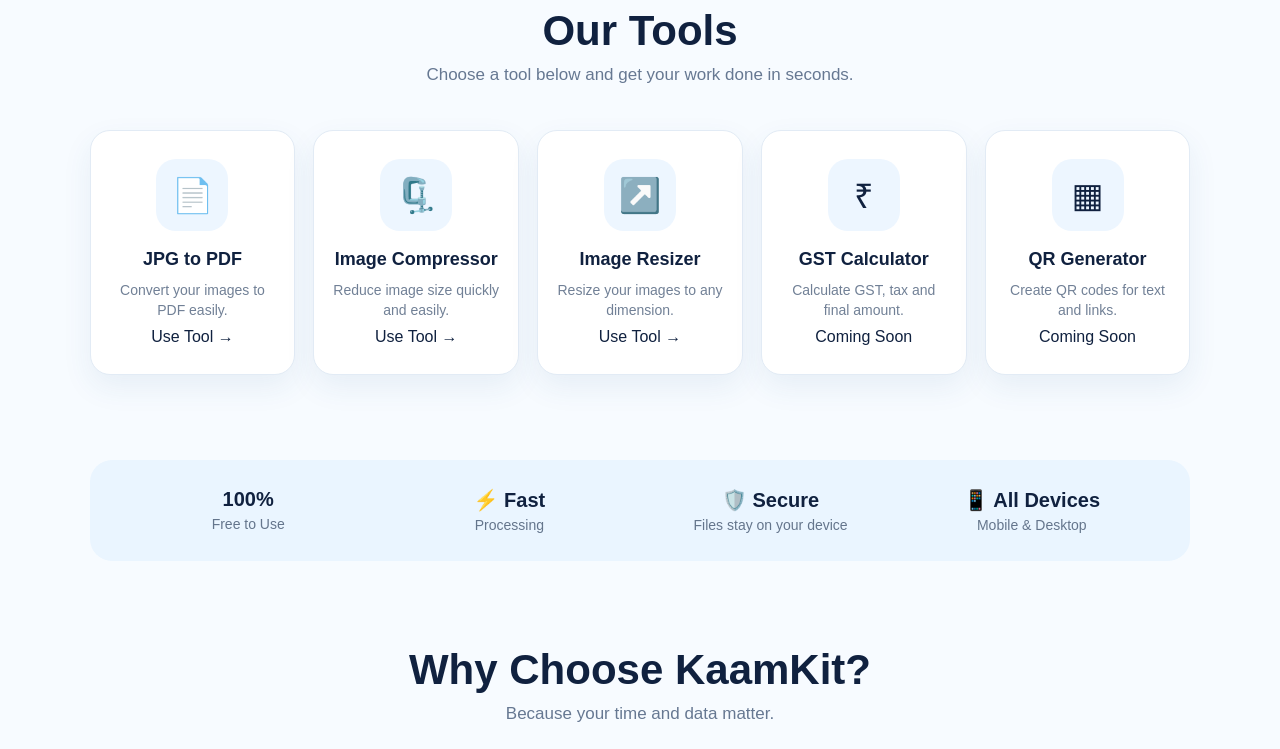
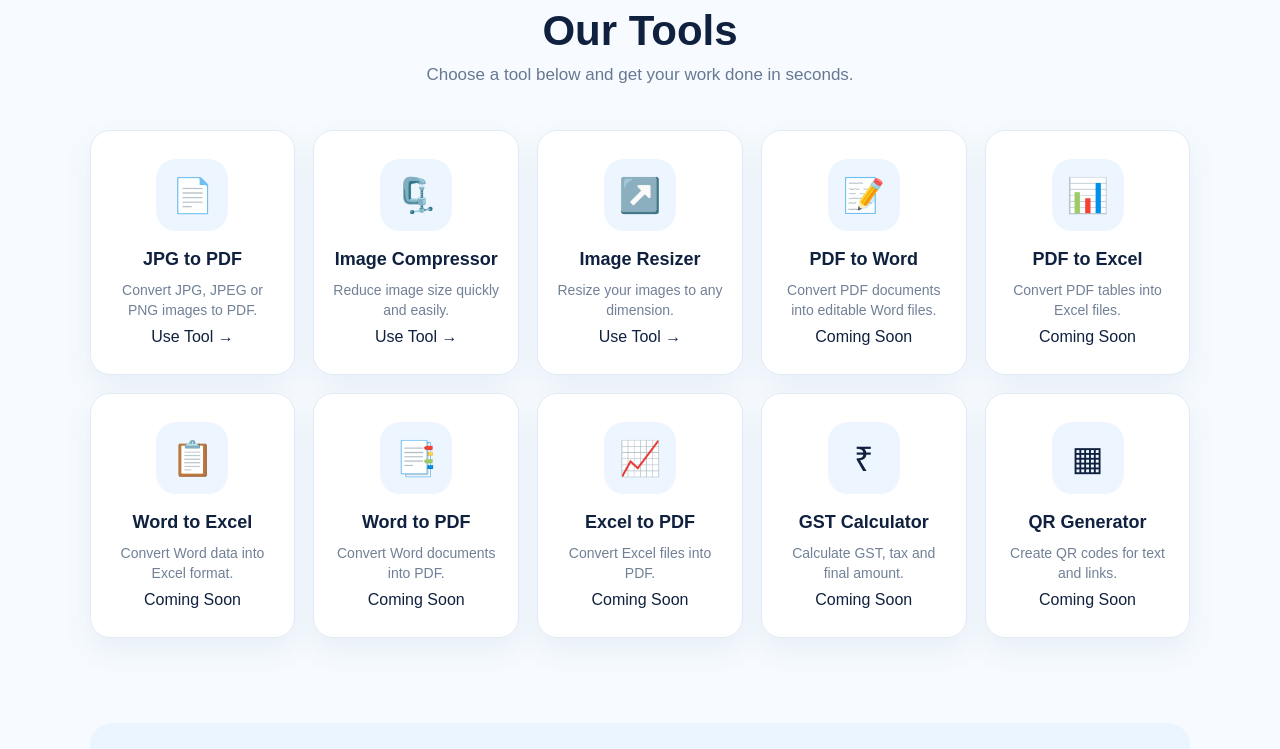
Before and after one commit to kaamkit/Kaamkit, a Next.js app: page /resizer in a window 1280 px wide. Shown: the part 940-1689 px from the top of the page. Built offline with nearby package versions, Linux system fonts and the light colour scheme.

Commit message:
Update tool descriptions and add new tools

```diff
--- a/app/resizer/page.js
+++ b/app/resizer/page.js
@@ -7,37 +7,72 @@
   {
     name: "JPG to PDF",
     icon: "📄",
-    description: "Convert your images to PDF easily.",
+    description: "Convert JPG, JPEG or PNG images to PDF.",
     href: "#jpg-pdf",
-    button: "Use Tool →",
+    active: true,
   },
   {
     name: "Image Compressor",
     icon: "🗜️",
     description: "Reduce image size quickly and easily.",
     href: "/compressor",
-    button: "Use Tool →",
+    active: true,
   },
   {
     name: "Image Resizer",
     icon: "↗️",
     description: "Resize your images to any dimension.",
     href: "/resizer",
-    button: "Use Tool →",
+    active: true,
+  },
+  {
+    name: "PDF to Word",
+    icon: "📝",
+    description: "Convert PDF documents into editable Word files.",
+    href: "#tools",
+    active: false,
+  },
+  {
+    name: "PDF to Excel",
+    icon: "📊",
+    description: "Convert PDF tables into Excel files.",
+    href: "#tools",
+    active: false,
+  },
+  {
+    name: "Word to Excel",
+    icon: "📋",
+    description: "Convert Word data into Excel format.",
+    href: "#tools",
+    active: false,
+  },
+  {
+    name: "Word to PDF",
+    icon: "📑",
+    description: "Convert Word documents into PDF.",
+    href: "#tools",
+    active: false,
+  },
+  {
+    name: "Excel to PDF",
+    icon: "📈",
+    description: "Convert Excel files into PDF.",
+    href: "#tools",
+    active: false,
   },
   {
     name: "GST Calculator",
     icon: "₹",
     description: "Calculate GST, tax and final amount.",
     href: "#tools",
-    button: "Coming Soon",
+    active: false,
   },
   {
     name: "QR Generator",
     icon: "▦",
     description: "Create QR codes for text and links.",
     href: "#tools",
-    button: "Coming Soon",
+    active: false,
   },
 ];
 
@@ -80,13 +115,11 @@
 
     image.onload = () => {
       try {
-        const orientation =
-          image.width > image.height
-            ? "landscape"
-            : "portrait";
-
         const pdf = new jsPDF({
-          orientation,
+          orientation:
+            image.width > image.height
+              ? "landscape"
+              : "portrait",
           unit: "px",
           format: [image.width, image.height],
         });
@@ -112,7 +145,7 @@
         pdf.save(fileName);
       } catch (error) {
         console.error(error);
-        alert("PDF creation failed. Please try another image.");
+        alert("PDF creation failed.");
       } finally {
         setLoading(false);
       }
@@ -144,7 +177,6 @@
         <button
           className="menuBtn"
           onClick={() => setMenuOpen(!menuOpen)}
-          aria-label="Menu"
         >
           ☰
         </button>
@@ -223,15 +255,8 @@
           <div className="laptop">
 
             <div className="screen">
-
-              <div className="bigK">
-                K
-              </div>
-
-              <strong>
-                KaamKit
-              </strong>
-
+              <div className="bigK">K</div>
+              <strong>KaamKit</strong>
             </div>
 
             <div className="keyboard"></div>
@@ -383,20 +408,20 @@
                 {tool.description}
               </p>
 
-              {tool.button === "Coming Soon" ? (
-
-                <span className="toolButton comingSoon">
-                  Coming Soon
-                </span>
-
-              ) : (
+              {tool.active ? (
 
                 <a
                   href={tool.href}
                   className="toolButton"
                 >
-                  {tool.button}
+                  Use Tool →
                 </a>
+
+              ) : (
+
+                <span className="toolButton comingSoon">
+                  Coming Soon
+                </span>
 
               )}
 
@@ -434,7 +459,7 @@
 
       </section>
 
-      {/* WHY K AAMKIT */}
+      {/* ABOUT */}
 
       <section
         className="why"
@@ -456,67 +481,27 @@
         <div className="whyGrid">
 
           <div>
-
-            <div className="roundIcon">
-              ⚡
-            </div>
-
-            <h3>
-              Super Fast
-            </h3>
-
-            <p>
-              Get results in seconds.
-            </p>
-
+            <div className="roundIcon">⚡</div>
+            <h3>Super Fast</h3>
+            <p>Get results in seconds.</p>
           </div>
 
           <div>
-
-            <div className="roundIcon">
-              🛡️
-            </div>
-
-            <h3>
-              Privacy First
-            </h3>
-
-            <p>
-              Your files stay on your device.
-            </p>
-
+            <div className="roundIcon">🛡️</div>
+            <h3>Privacy First</h3>
+            <p>Your files stay on your device.</p>
           </div>
 
           <div>
-
-            <div className="roundIcon">
-              ₹
-            </div>
-
-            <h3>
-              Always Free
-            </h3>
-
-            <p>
-              No hidden charges.
-            </p>
-
+            <div className="roundIcon">₹</div>
+            <h3>Always Free</h3>
+            <p>No hidden charges.</p>
           </div>
 
           <div>
-
-            <div className="roundIcon">
-              📱
-            </div>
-
-            <h3>
-              All Devices
-            </h3>
-
-            <p>
-              Works on mobile, tablet & desktop.
-            </p>
-
+            <div className="roundIcon">📱</div>
+            <h3>All Devices</h3>
+            <p>Works on mobile, tablet & desktop.</p>
           </div>
 
         </div>
@@ -576,59 +561,29 @@
 
         <div>
 
-          <h3>
-            Quick Links
-          </h3>
+          <h3>Quick Links</h3>
 
-          <a href="#home">
-            Home
-          </a>
-
-          <a href="#tools">
-            Tools
-          </a>
-
-          <a href="#about">
-            About
-          </a>
-
-          <a href="#contact">
-            Contact
-          </a>
+          <a href="#home">Home</a>
+          <a href="#tools">Tools</a>
+          <a href="#about">About</a>
+          <a href="#contact">Contact</a>
 
         </div>
 
         <div>
 
-          <h3>
-            Popular Tools
-          </h3>
+          <h3>Popular Tools</h3>
 
-          <a href="#jpg-pdf">
-            JPG to PDF
-          </a>
-
-          <a href="/compressor">
-            Image Compressor
-          </a>
-
-          <a href="/resizer">
-            Image Resizer
-          </a>
-
-          <a href="#tools">
-            GST Calculator
-          </a>
-
-          <a href="#tools">
-            QR Generator
-          </a>
+          <a href="#jpg-pdf">JPG to PDF</a>
+          <a href="/compressor">Image Compressor</a>
+          <a href="/resizer">Image Resizer</a>
+          <a href="#tools">PDF Tools</a>
+          <a href="#tools">GST Calculator</a>
+          <a href="#tools">QR Generator</a>
 
         </div>
 
       </footer>
-
-      {/* COPYRIGHT */}
 
       <div className="copyright">
 
```
